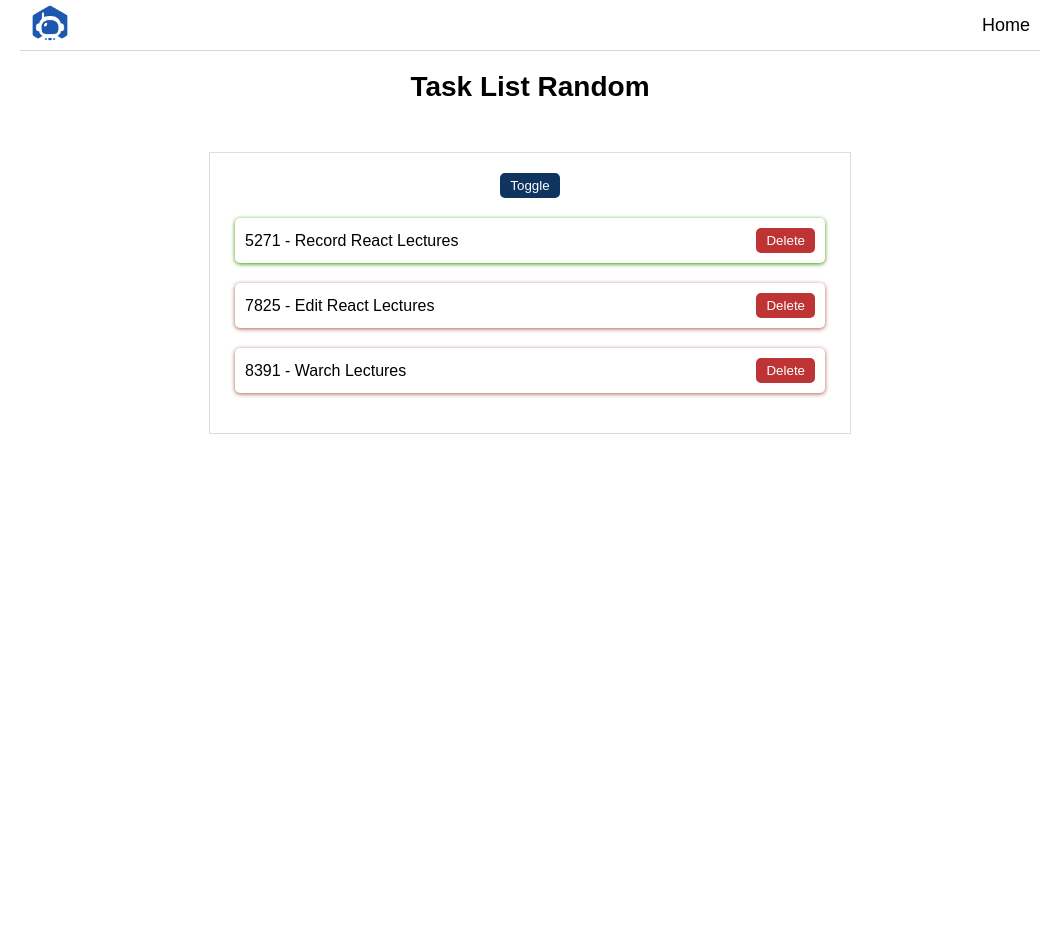
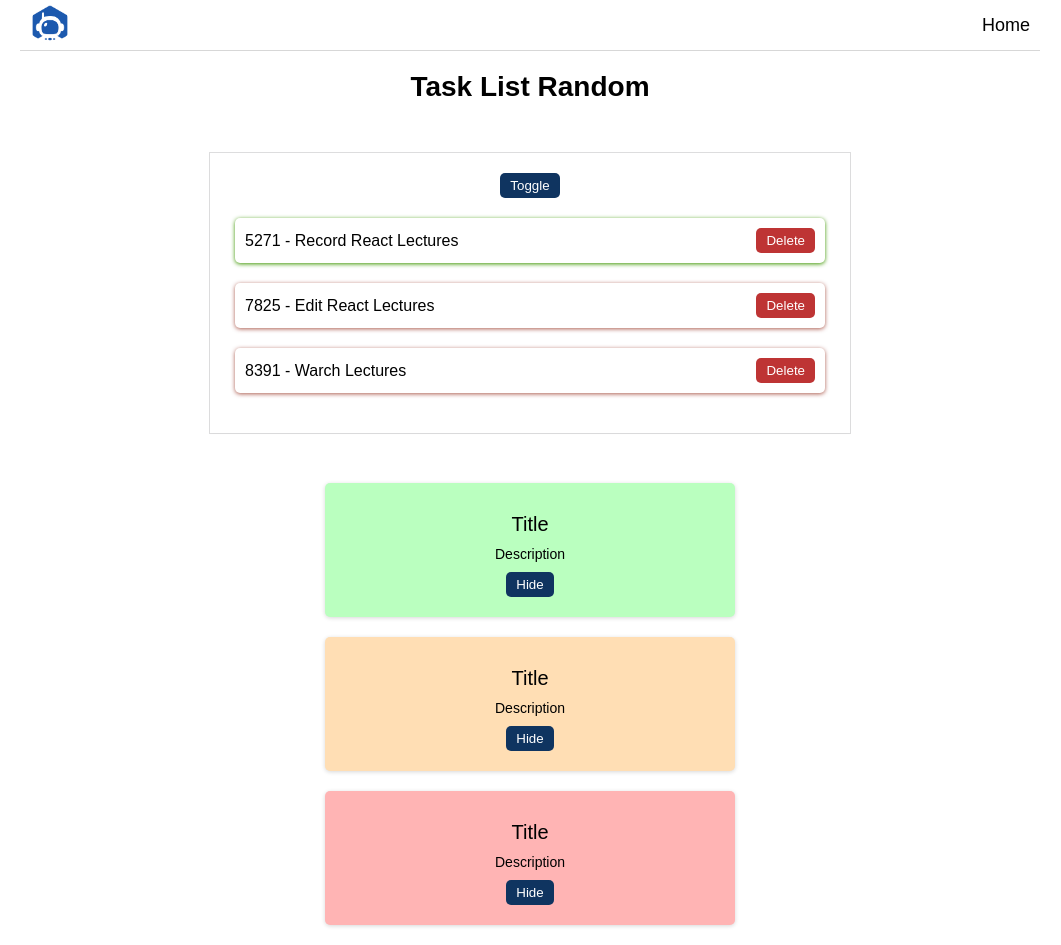
Before and after one commit to mfirmanakbar/taskmate, a React (Create React App) app: page / in a window 1280 px wide. Shown: the whole page, without its empty margins (110-1171 px from the left). Before the commit the page ends 800 px from the top, so only its background shows below. Built offline with nearby package versions, Linux system fonts and the light colour scheme.

Commit message:
adding children component props

```diff
--- /dev/null
+++ b/src/components/BoxCard.js
@@ -0,0 +1,14 @@
+import { useState } from 'react'
+
+export const BoxCard = ({result, children}) => {
+    const [show, setShow] = useState(true);
+
+  return (
+    <div className={show ? "" : "hidden"}>
+        <div className={`box ${result}`}>
+            {children}
+            <button onClick={() => setShow(!show)} className='trigger'>Hide</button>
+        </div>
+    </div>
+  )
+}
--- a/src/components/TaskList.js
+++ b/src/components/TaskList.js
@@ -1,5 +1,6 @@
 import { useState } from 'react';
 import { TaskCard } from './TaskCard';
+import { BoxCard } from './BoxCard';
 
 export const TaskList = (props) => {
     const [tasks, setTasks] = useState(
@@ -27,6 +28,19 @@ export const TaskList = (props) => {
                     ))
                 }
             </ul>
+
+            <BoxCard result="success">
+                <p className='title'>Title</p>
+                <p className='description'>Description</p>
+            </BoxCard>
+            <BoxCard result="warning">
+                <p className='title'>Title</p>
+                <p className='description'>Description</p>
+            </BoxCard>
+            <BoxCard result="alert">
+                <p className='title'>Title</p>
+                <p className='description'>Description</p>
+            </BoxCard>
         </>
     )
 }
```
Lines whose indentation alone changed are shown as unchanged.
